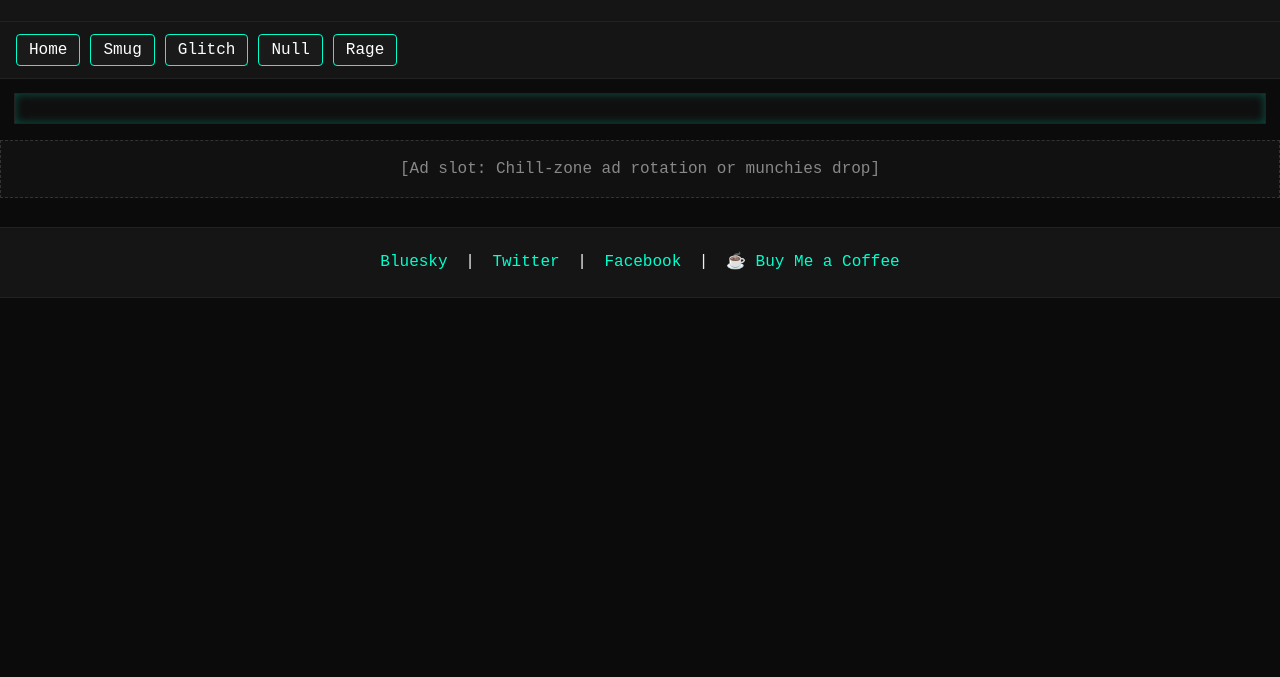
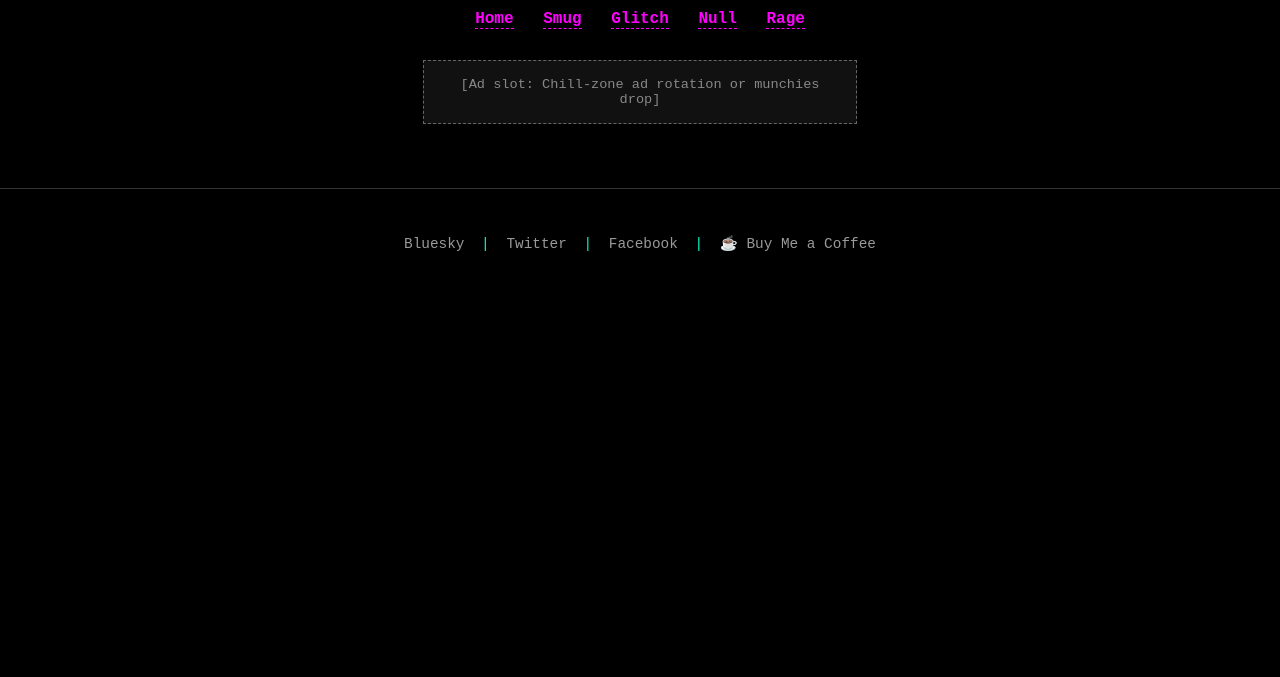
Before and after one commit to tysonsawchuk/GoreandGiggles, a plain HTML site: page pages/j1nx-420.html in a window 1280 px wide. Shown: the part 123-800 px from the top of the page. Drawn offline with Linux system fonts and the light colour scheme.

Commit message:
Update styles.css

```diff
--- a/css/styles.css
+++ b/css/styles.css
@@ -1,96 +1,103 @@
-/* 🌑 PromptForge MONSTER Styles – v1 */
+/* ================================
+   PromptForge MONSTER: Base Styles
+   ================================ */
 
 body {
   margin: 0;
   padding: 0;
-  font-family: 'Courier New', Courier, monospace;
-  background-color: #0b0b0b;
-  color: #eee;
-  line-height: 1.5;
+  background: #000;
+  font-family: 'Courier New', monospace;
+  color: #00ffcc;
+  font-size: 16px;
+  visibility: visible;
+  overflow-x: hidden;
 }
 
-h1, h2, h3 {
-  color: #00ffcc;
-  text-shadow: 0 0 5px #00ffcc;
-  margin: 0.5em 0;
-}
-
-p {
-  margin: 0.5em 0;
-  font-size: 1rem;
-}
-
-header, nav, footer {
-  padding: 1em;
-  background: rgba(255, 255, 255, 0.04);
-  border-bottom: 1px solid #222;
+h1.glitch {
+  font-size: 2.5rem;
+  color: #0ff;
+  text-shadow: 0 0 5px #0ff, 0 0 10px #0ff, 0 0 20px #00f;
+  animation: flicker 1.5s infinite alternate;
+  margin-top: 2rem;
+  text-align: center;
 }
 
 nav ul {
   list-style: none;
   padding: 0;
-  margin: 0;
-  display: flex;
-  flex-wrap: wrap;
-  gap: 10px;
+  text-align: center;
+  margin: 2rem 0;
+}
+nav li {
+  display: inline-block;
+  margin: 0 10px;
+}
+nav a {
+  color: #ff00ff;
+  text-decoration: none;
+  font-weight: bold;
+  border-bottom: 1px dashed #ff00ff;
+}
+nav a:hover {
+  color: #ffffff;
+  border-bottom: 1px solid #ffffff;
 }
 
-nav ul li a {
-  text-decoration: none;
-  color: #fff;
-  padding: 6px 12px;
-  background-color: #1a1a1a;
-  border: 1px solid #00ffcc;
-  border-radius: 4px;
-  transition: all 0.2s ease-in-out;
+section {
+  text-align: center;
+  margin: 2rem auto;
 }
 
-nav ul li a:hover {
-  background-color: #00ffcc;
+button {
+  font-size: 1rem;
+  background: #111;
+  color: #00ffcc;
+  border: 1px solid #00ffcc;
+  padding: 0.5rem 1rem;
+  margin: 0.5rem;
+  cursor: pointer;
+  border-radius: 5px;
+  box-shadow: 0 0 5px #0ff;
+}
+button:hover {
+  background: #00ffcc;
   color: #000;
-  box-shadow: 0 0 8px #00ffcc;
-}
-
-#ad-space, .ad-spot {
-  background: #111;
-  color: #888;
-  padding: 1em;
-  text-align: center;
-  border: 1px dashed #333;
-  margin: 1em 0;
-}
-
-.signature-box {
-  font-style: italic;
-  text-align: center;
-  color: #ff69b4;
-  font-size: 14px;
 }
 
 footer {
-  margin-top: 2em;
   text-align: center;
-  border-top: 1px solid #222;
-  font-size: 0.9em;
+  margin-top: 4rem;
+  padding: 2rem;
+  border-top: 1px solid #333;
+  font-size: 0.9rem;
 }
 
 footer a {
-  color: #00ffcc;
-  margin: 0 8px;
+  color: #999;
   text-decoration: none;
+  margin: 0 0.5rem;
+}
+footer a:hover {
+  color: #fff;
 }
 
-footer a:hover {
-  text-decoration: underline;
+.ad-spot {
+  background: #111;
+  color: #888;
+  text-align: center;
+  padding: 1rem;
+  border: 1px dashed #666;
+  margin: 2rem auto;
+  max-width: 400px;
+  font-size: 0.85rem;
 }
 
-#boot-sequence {
-  font-size: 0.9em;
-  padding: 1em;
-  margin: 1em;
-  background: #0f0f0f;
-  border: 1px solid #222;
-  max-height: 300px;
-  overflow-y: auto;
-  box-shadow: inset 0 0 10px #00ffcc44;
+/* Glitch Animation */
+@keyframes flicker {
+  from {
+    text-shadow: 0 0 3px #0ff;
+  }
+  to {
+    text-shadow: 0 0 10px #0ff, 0 0 20px #0ff, 0 0 40px #00f;
+  }
 }
```
